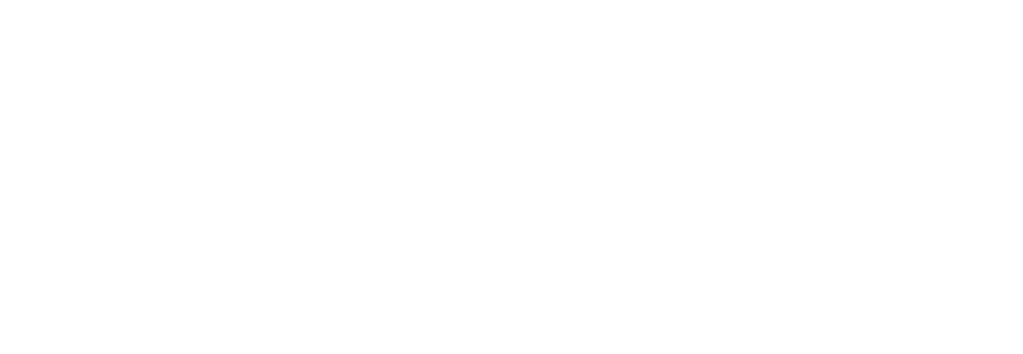
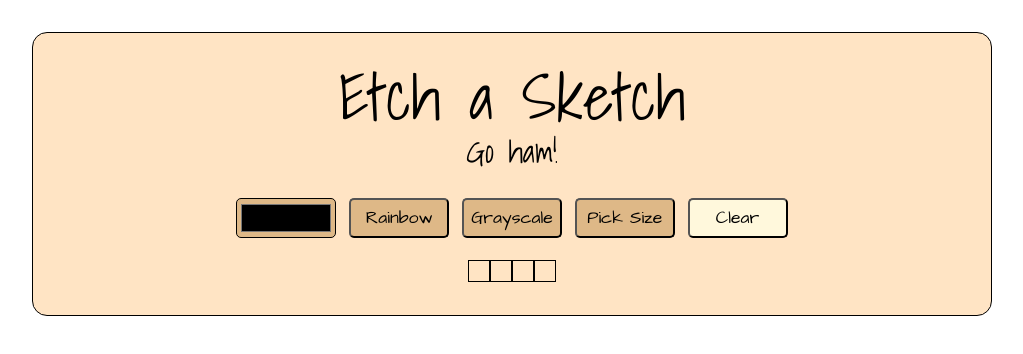
Before and after one commit to David-Ph/etch-a-sketch, a plain HTML site: page index.html in a window 1280 px wide. Shown: the whole page, without its empty margins (128-1151 px from the left). Drawn offline with Linux system fonts and the light colour scheme.

Commit message:
Finish basic html and css

```diff
--- a/css/style.css
+++ b/css/style.css
@@ -0,0 +1,117 @@
+/*
+        CSS RESET
+*/
+
+html, body, div, span, applet, object, iframe,
+h1, h2, h3, h4, h5, h6, p, blockquote, pre,
+a, abbr, acronym, address, big, cite, code,
+del, dfn, em, img, ins, kbd, q, s, samp,
+small, strike, strong, sub, sup, tt, var,
+b, u, i, center,
+dl, dt, dd, ol, ul, li,
+fieldset, form, label, legend,
+table, caption, tbody, tfoot, thead, tr, th, td,
+article, aside, canvas, details, embed,
+figure, figcaption, footer, header, hgroup,
+menu, nav, output, ruby, section, summary,
+time, mark, audio, video {
+	margin: 0;
+	padding: 0;
+	border: 0;
+	font-size: 100%;
+	font: inherit;
+	vertical-align: baseline;
+}
+/* HTML5 display-role reset for older browsers */
+article, aside, details, figcaption, figure,
+footer, header, hgroup, menu, nav, section {
+	display: block;
+}
+body {
+	line-height: 1;
+}
+ol, ul {
+	list-style: none;
+}
+blockquote, q {
+	quotes: none;
+}
+blockquote:before, blockquote:after,
+q:before, q:after {
+	content: '';
+	content: none;
+}
+table {
+	border-collapse: collapse;
+	border-spacing: 0;
+}
+
+/*
+
+    MAIN
+
+*/
+.main-container{
+    text-align: center;
+    margin: 2em auto;
+    width: 80%;
+    max-width: 960px;
+    border: 1px solid black;
+    background-color: bisque;
+    border-radius: 15px;
+    padding: 2em;
+    box-sizing: border-box;
+}
+
+.text-container{
+    font-family: 'Shadows Into Light', cursive;
+    margin-bottom: 1.5em;
+}
+.text-container h1{
+    font-size: 4rem;
+    margin-bottom: 0.1em;
+}
+.text-container h2{
+    font-size: 2rem;
+}
+
+.control-container{
+    font-family: 'Architects Daughter', cursive;
+    display: flex;
+    justify-content: center;
+    align-items: center;
+    flex-wrap: wrap;
+    margin-bottom: 1em;
+}
+.control-container div{
+    margin: 0.4em 0.4em;
+}
+.control-container button, .color-picker input{
+    font-size: 1.1rem;
+    font-family: 'Architects Daughter', cursive;
+    width: 100px;
+    height: 40px;
+    background-color: burlywood;
+    border-radius: 5px;
+}
+.control-container button:hover, .color-picker input:hover{
+    transform: scale(1.1);
+    transition: 0.1s;
+}
+.clear button{
+    background-color: cornsilk;
+}
+
+.grid-container{
+    display: flex;
+    flex-wrap: wrap;
+    justify-content: center;
+    width: 100%;
+}
+
+.div{
+    border: 1px solid black;
+    margin-bottom: 1px;
+    height: 20px;
+    width: 20px;
+}
--- a/index.html
+++ b/index.html
@@ -5,11 +5,42 @@
     <meta http-equiv="X-UA-Compatible" content="IE=edge">
     <meta name="viewport" content="width=device-width, initial-scale=1.0">
     <title>Etch a Sketch</title>
+    <!-- GOOGLE FONT -->
+    <link rel="preconnect" href="https://fonts.gstatic.com">
+    <link href="https://fonts.googleapis.com/css2?family=Architects+Daughter&family=Shadows+Into+Light&display=swap" rel="stylesheet">
     <!-- CUSTOM CSS -->
     <link rel="stylesheet" href="css/style.css">
 </head>
 <body>
-
+    <div class="main-container">
+        <div class="text-container">
+            <h1>Etch a Sketch</h1>
+            <h2>Go ham!</h2>
+        </div>
+        <div class="control-container">
+            <div class="color-picker">
+                <input type="color" name="" id="picked-color">
+            </div>
+            <div class="rainbow-button">
+                <button id="rainbow-btn">Rainbow</button>
+            </div>
+            <div class="grayscale-button">
+                <button id="grayscale-btn">Grayscale</button>
+            </div>
+            <div class="size-picker">
+                <button id="size-btn">Pick Size</button>
+            </div>
+            <div class="clear">
+                <button id="clear-btn">Clear</button>
+            </div>
+        </div>
+        <div class="grid-container">
+            <div class="div"></div>
+            <div class="div"></div>
+            <div class="div"></div>
+            <div class="div"></div>
+        </div>
+    </div>
 
     <script src="js/main.js"></script>
 </body>
```
